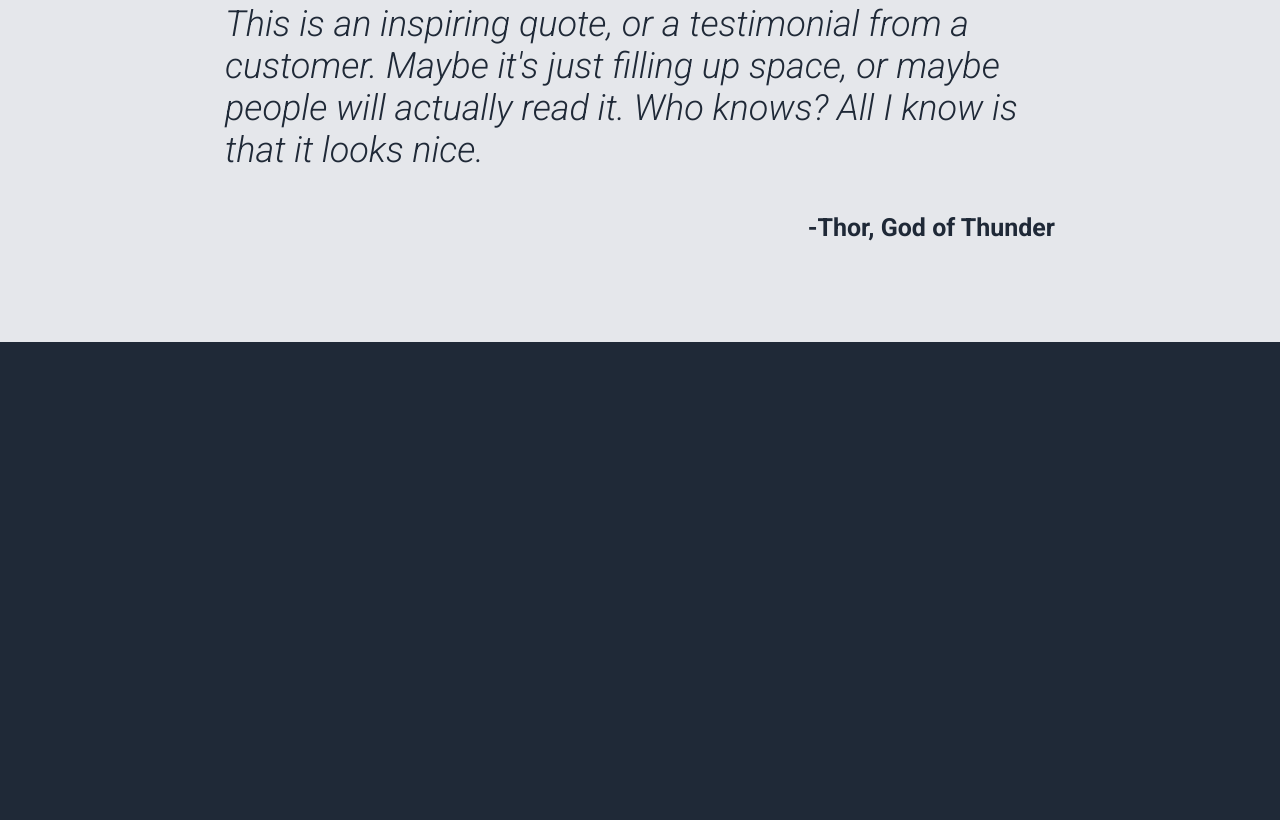
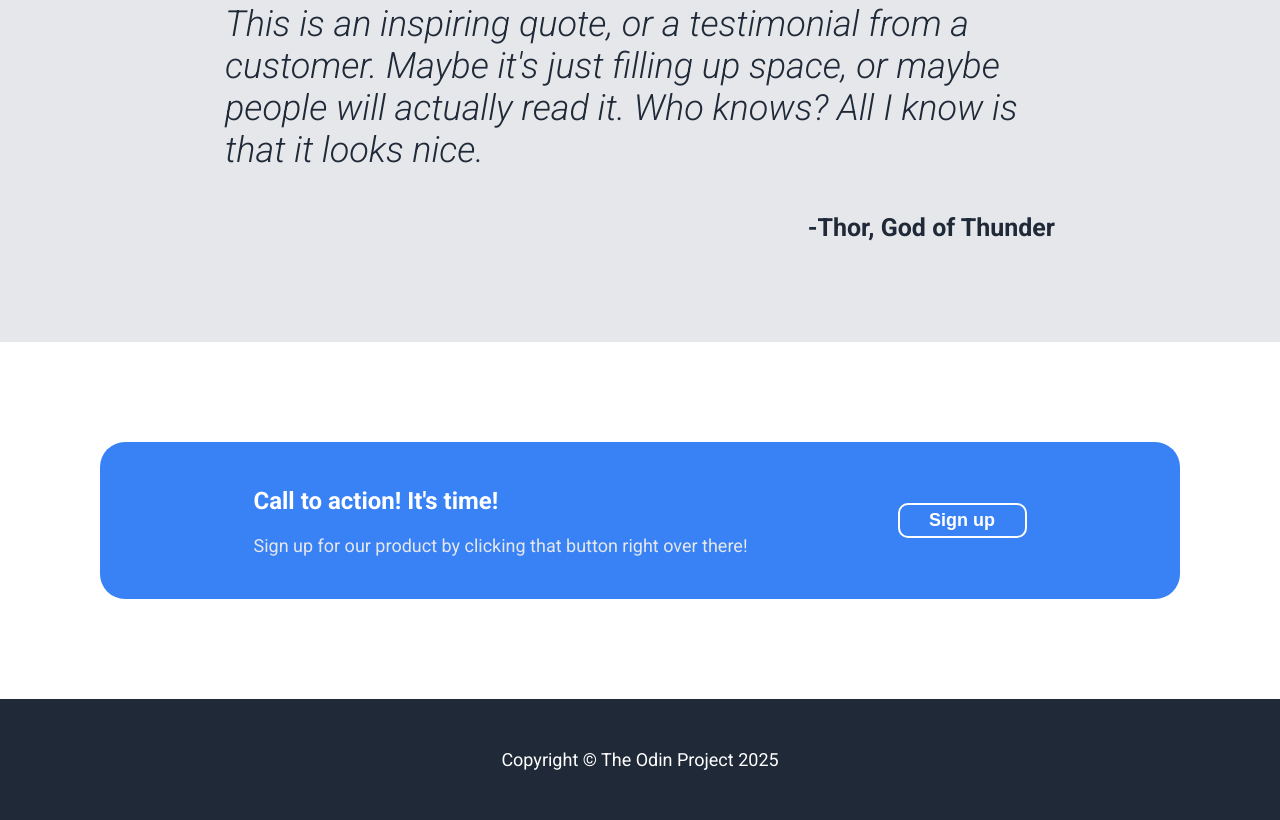
Before and after one commit to urriah/landing-page, a plain HTML site: page index.html in a window 1280 px wide. Shown: the part 1094-1914 px from the top of the page. Before the commit the page ends 1436 px from the top, so only its background shows below. Drawn offline with Linux system fonts and the light colour scheme.

Commit message:
done with landing-page assignment

```diff
--- a/index.html
+++ b/index.html
@@ -57,5 +57,19 @@
         <div class="author">-Thor, God of Thunder</div>
     </div>
     </div>
+
+    <div class="sign-up">
+      <div class="sign-up-box">
+        <div class="box-left">
+          <h2>Call to action! It's time!</h2>
+          <p>Sign up for our product by clicking that button right over there!</p>
+        </div>
+        <div class="box-right">
+          <button type="button">Sign up</button>
+        </div>
+      </div>
+    </div>
+
+    <div class="footer">Copyright © The Odin Project 2025</div>
 </body>
 </html>
--- a/style.css
+++ b/style.css
@@ -121,3 +121,33 @@ button {
   font-size: 25px;
   font-weight: bold;
 }
+
+.sign-up {
+  background: white;
+  padding: 100px;
+}
+
+.sign-up-box {
+  padding: 25px;
+  border-radius: 25px;
+  color: white;
+  background: #3882F6;
+  display: flex;
+  align-items: center;
+  justify-content: center;
+  gap: 150px;
+}
+
+.box-right {
+  border: 2px solid white;
+  border-radius: 10px;
+}
+
+.footer {
+  font-size: 18px;
+  color: white;
+  padding: 50px;
+  display: flex;
+  align-items: center;
+  justify-content: center;
+}
```
